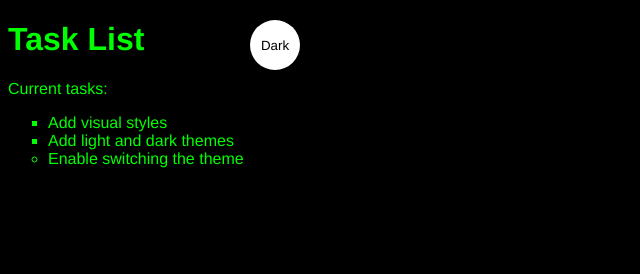
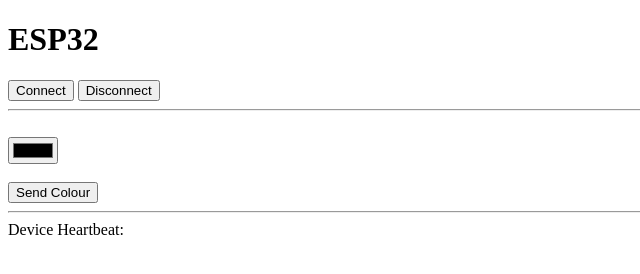
Before and after one commit to Bajrangi18/basic, a plain HTML site: page index.html in a window 1280 px wide. Shown: the whole page, without its empty margins (0-640 px from the left). Drawn offline with Linux system fonts and the light colour scheme.

Commit message:
Update index.html

```diff
--- a/index.html
+++ b/index.html
@@ -1,24 +1,32 @@
 <!DOCTYPE html>
-<html lang="en">
-<head>
-  <meta charset="UTF-8">
-  <meta http-equiv="X-UA-Compatible" content="IE=edge">
-  <meta name="viewport" content="width=device-width, initial-scale=1.0">
-  <title>Simple Website</title>
-  <link rel="stylesheet" href="main.css" >
-</head>
-<body class="dark-theme">
-  <h1>Task List</h1>
-      <p id="msg">Current tasks:</p>
-      <ul>
-        <li class="list">Add visual styles</li>
-        <li class="list">Add light and dark themes</li>
-        <li>Enable switching the theme</li>
-      </ul>
-      <div>
-        <button class="btn">Dark</button>
-      </div>
-      <script src="app.js" charset="utf-8"></script>
-      <noscript>You need to enable JavaScript to view the full site.</noscript>
-</body>
+<html>
+    <head>
+        <meta charset="utf-8" />
+        <title>Web Bluetooth nRF52</title>
+        <link rel="stylesheet" href="style.css" />
+        <link
+            href="https://fonts.googleapis.com/css?family=Orbitron"
+            rel="stylesheet"
+        />
+        <link rel="icon" href="favicon.ico" />
+    </head>
+    <body>
+        <h1>ESP32</h1>
+        <input class="button" type="button" id="connectButton" value="Connect" />
+        <input class="button" type="button" id="disconnectButton" value="Disconnect" />
+
+        <hr/>
+        <br/>
+
+        <div id="connected">
+            <input id="colourPicker" type="color"/>
+            <br/><br/>
+            <input class="button" type="button" id="colourButton" value="Send Colour" />
+            <br/><hr/>
+
+            Device Heartbeat: <span id="deviceHeartbeat"></span>
+        </div>
+
+        <script src="app.js" type="module"></script>
+    </body>
 </html>
```
